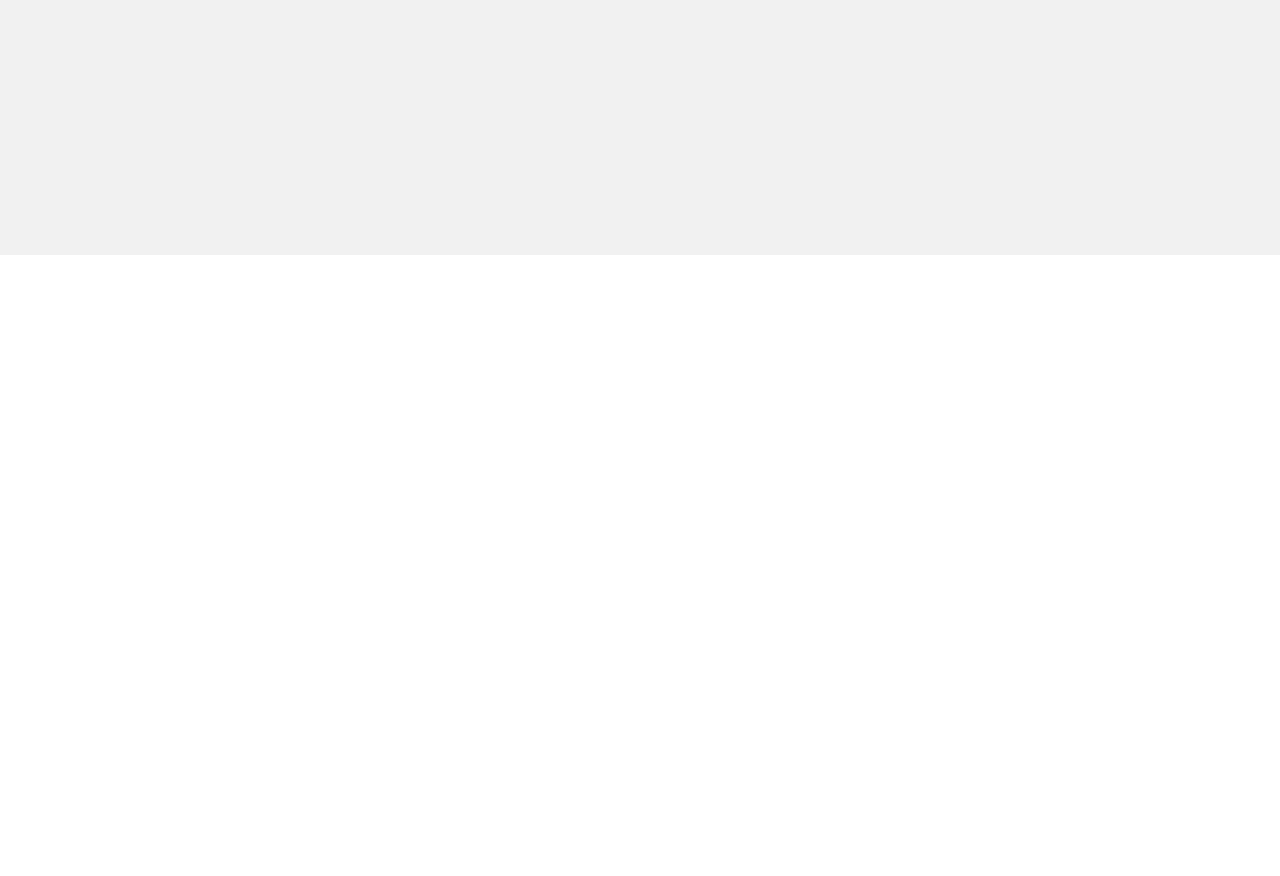
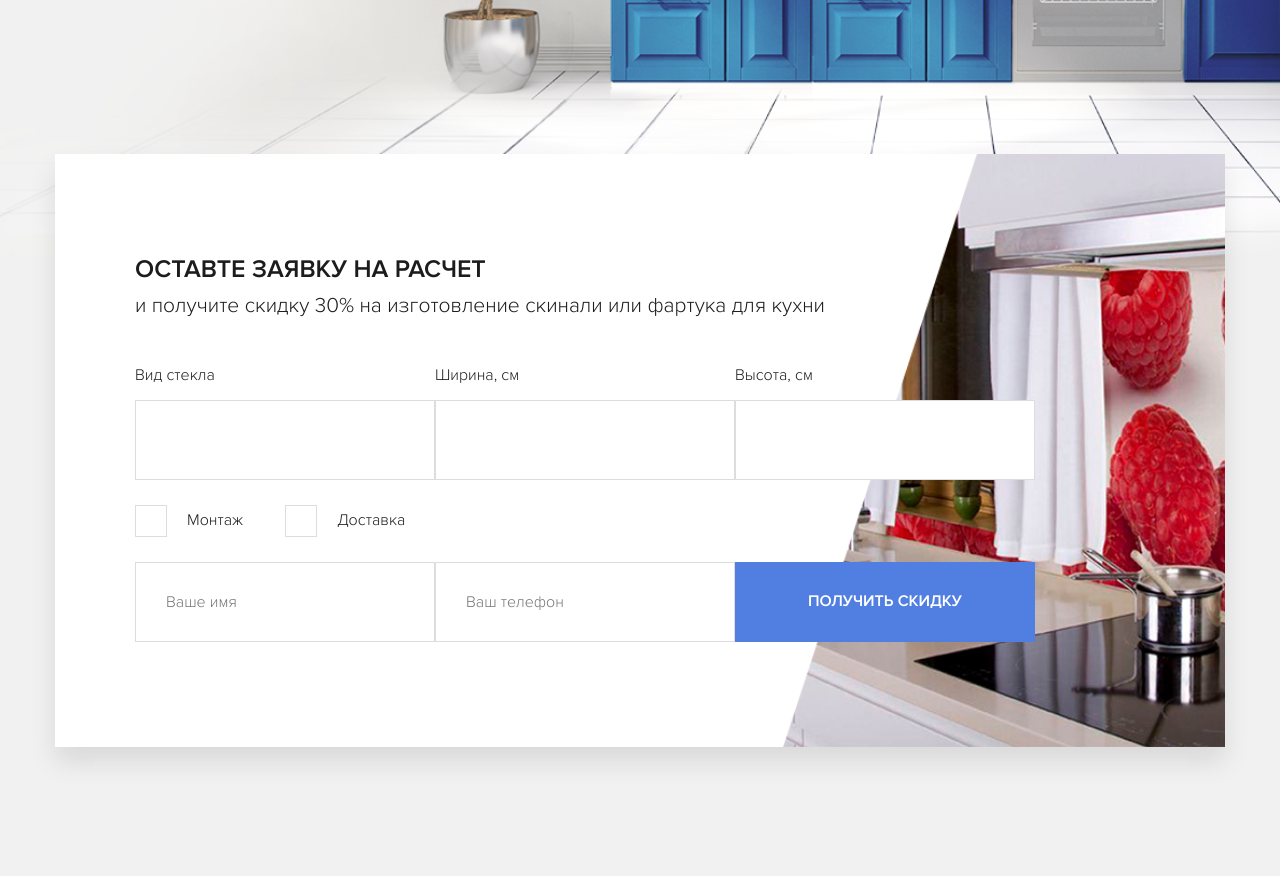
Before and after one commit to nikolay-mumyatov/fabrika, a plain HTML site: page index.html in a window 1280 px wide. Shown: the part 608-1484 px from the top of the page. Before the commit the page ends 863 px from the top, so only its background shows below. Drawn offline with Linux system fonts and the light colour scheme.

Commit message:
Верстка второго блока. (Offer)

```diff
--- a/index.html
+++ b/index.html
@@ -64,6 +64,58 @@
         </div> <!-- /.hero -->
     </header> <!-- /.header -->
 
+    <main>
+        <section class="offer bg-secondary">
+            <div class="container">
+                <div class="offer__block offer-block">
+                    <h2 class="offer-block__title">Оставте заявку на расчет</h2>
+                    <span class="offer-block__subtitle">и получите скидку 30% на изготовление скинали или фартука для кухни</span>
+                    <form action="#" class="form offer__form">
+                        <div class="form__row">
+                            <div class="form__group">
+                                <label class="form__label">Вид стекла</label>
+                                <input type="text" class="input form__input">
+                            </div>
+                            <div class="form__group">
+                                <label class="form__label">Ширина, см</label>
+                                <input type="text" class="input form__input">
+                            </div>
+                            <div class="form__group">
+                                <label class="form__label">Высота, см</label>
+                                <input type="text" class="input form__input">
+                            </div>
+                        </div> <!-- /.form__row -->
+                        <div class="form__row">
+                            <div class="form__checbox">
+                                <input class="checkbox" type="checkbox" id="install">
+                                <label for="install" class="form__label-checkbox">
+                                    Монтаж
+                                </label>
+                            </div>
+                            <div class="form__checbox">
+                                <input class="checkbox" type="checkbox" id="delivery">
+                                <label for="delivery" class="form__label-checkbox">
+                                    Доставка
+                                </label>
+                            </div>
+                        </div> <!-- /.form__row -->
+                        <div class="form__row">
+                            <div class="form__group">
+                                <input type="text" class="input form__input" placeholder="Ваше имя">
+                            </div>
+                            <div class="form__group">
+                                <input type="tel" class="input form__input" placeholder="Ваш телефон">
+                            </div>
+                            <div class="form__group">
+                                <input type="submit" class="button form__input form-btn" value="Получить скидку">
+                            </div>
+                        </div> <!-- /.form__row -->
+                    </form> <!-- /.form .offer__form -->
+                </div>
+            </div> <!-- /.container -->
+        </section> <!-- /.offer -->
+    </main>
+
     <script src="js/jquery-3.4.1.min.js"></script>
     <script src="js/main.js"></script>
 </body>
--- a/scss/_colors.scss
+++ b/scss/_colors.scss
@@ -1,3 +1,4 @@
 $text-color : #1c1c1c;
 $text-color-light : #7b7b79;
 $primary : #507fe1;
+$bg-secondary : #f1f1f1;
--- /dev/null
+++ b/scss/_interface.scss
@@ -0,0 +1,25 @@
+
+
+.button{
+    padding: 25px 45px;
+    text-transform: uppercase;
+    border: none;
+    background-color: $primary;
+    color: white;
+    @include bold;
+}
+
+.input {
+    height: 80px;
+    padding-left: 30px;
+    border: 1px solid #dddddd;
+    box-sizing: border-box;
+}
+
+input[type=checkbox]{
+    display: none;
+}
+
+.bg-secondary {
+    background-color: $bg-secondary;
+}
--- a/scss/blocks/_hero.scss
+++ b/scss/blocks/_hero.scss
@@ -1,6 +1,6 @@
 .hero{
     background: #f1f1f1 url('../img/hero/hero-top-bacground.png') no-repeat center top;
-    background-size: contain;
+    background-size: cover;
     padding-top: 180px;
     padding-bottom: 270px;
     margin-top: 80px;
@@ -15,12 +15,4 @@
         font-size: 30px;
         @include bold;
     }
-    .button{
-        padding: 25px 45px;
-        text-transform: uppercase;
-        border: none;
-        background-color: $primary;
-        color: white;
-        @include bold;
-    }
 }
--- /dev/null
+++ b/scss/blocks/_offer.scss
@@ -0,0 +1,82 @@
+
+.offer {
+    padding: 129px 0;
+    .container {
+        .offer-block {
+            background: #ffffff url(../../img/offer/offer-bg.png) no-repeat center right;
+            background-size: contain;
+            box-shadow: 0 15px 25px rgba(0, 0, 0, 0.1);
+            padding: 80px;
+            margin-top: -230px;
+
+            &__title {
+                font-size: 25px;
+                @include bold;
+                text-transform: uppercase;
+                margin-bottom: 10px;
+            }
+
+            &__subtitle {
+                font-size: 21px;
+                display: block;
+                margin-bottom: 48px;
+            }
+        }
+        .form {
+            .form__row {
+                display: flex;
+                align-items: center;
+                max-width: 900px;
+                margin-bottom: 25px;
+                &last-child{
+                    margin-bottom: 0px;
+                }
+                .form__group {
+                    flex-basis: 33.33%;
+                    .form__label {
+                        font-size: 16px;
+                        display: block;
+                        margin-bottom: 15px;
+                    }
+                    .form__input {
+                        width: 100%;
+                        border-right-width: 0px;
+                        &:last-child{
+                            border-right-width: 1px;
+                        }
+                    }
+                    .form-btn{
+                       height: 80px;
+                       width: 100%;
+                    }
+                }
+                .form__checbox{
+                    &:first-child{
+                        margin-right: 42px;
+                    }
+                    .form__label-checkbox{
+                        display: flex;
+                        align-items: center;
+                        &:before{
+                            content: '';
+                            display: inline-block;
+                            width: 30px;
+                            height: 30px;
+                            border: 1px solid #dddddd;
+                            margin-right: 20px;
+                        }
+                        &:hover{
+                            cursor: pointer;
+                        }
+                    }
+
+                    input[type=checkbox]{
+                        &:checked + .form__label-checkbox:before {
+                            background-color: $primary;
+                        }
+                    }
+                }
+            }
+        }
+    }
+}
--- a/scss/style.scss
+++ b/scss/style.scss
@@ -1,5 +1,7 @@
 @import "colors"; // Настройка цветов.
 @import "grid"; // Базовые настройка сетки.
 @import "fonts"; // Настройки шрифтов.
+@import "interface.scss"; // Базовые настройки элементов.
 @import "blocks/navbar"; // Шапка сайта.
 @import "blocks/hero"; // Блок hero.
+@import "blocks/offer"; // Блок offer.
```
Also changed, not shown: css/style.min.css, img/offer/offer-bg.png (added), 1 other file.
